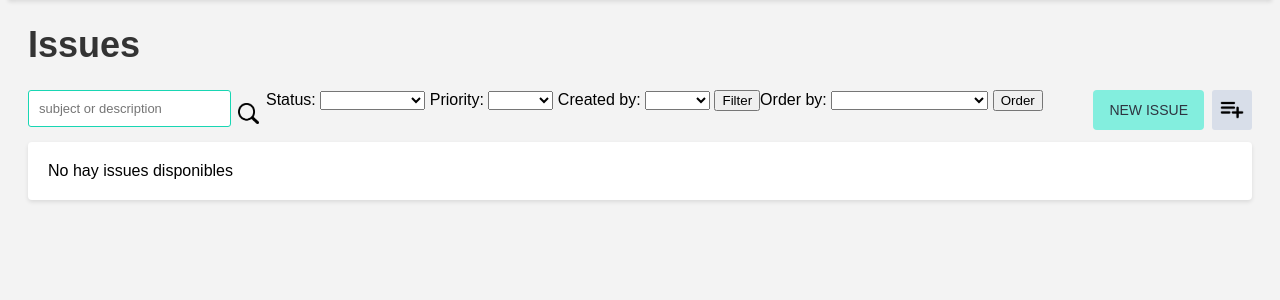
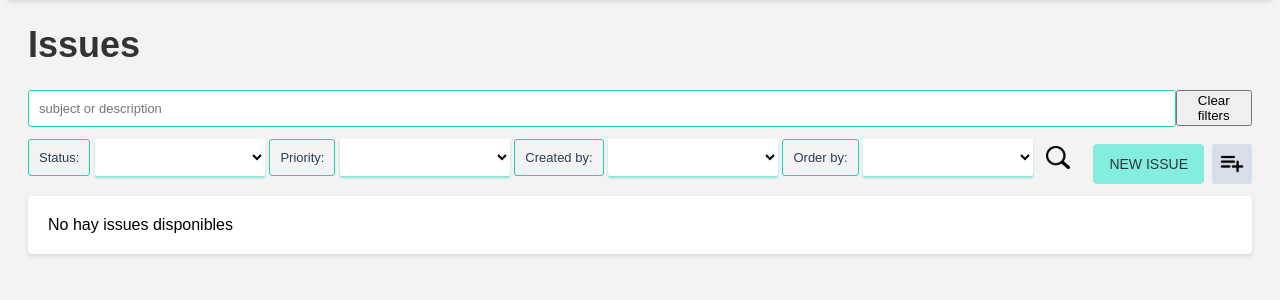
Before and after one commit to ASWPROJECT/BackEnd, a Django app: page / in a window 1280 px wide. Shown: the part 116-416 px from the top of the page. Run offline with Django 4.2, Linux system fonts and the light colour scheme; the visitor is signed in with stand-in values (Sample User, id 1); data comes from the database, SQL or seed files in the repository; data that the repository does not hold is empty.

Commit message:
appearance filters

```diff
--- a/issues/static/issues_styles.css
+++ b/issues/static/issues_styles.css
@@ -190,7 +190,7 @@ nav a:hover {
 
 .search-action-button {
     border: none;
-    padding-bottom: 10px;
+    padding-bottom: 15px;
     width: 40px;
     height: 40px;
     background: url("/static/search.png") no-repeat center center;
@@ -285,3 +285,27 @@ section h1{
     color: #666666;
     margin-left: 1%;
 }
+
+/*Estilo de los select*/
+.select-filters {
+    font-size: 13px;
+    background: #fff;
+    border: none;
+    border-radius: 2px;
+    box-shadow: 0 2px 2px rgba(24, 214, 179, 0.5);
+    height: 37px;
+    line-height: 30px;
+    padding: 0 16px;
+    width: 170px;
+}
+
+.select-filters:focus {
+    outline: none;
+    box-shadow: 0 0 5px #719ECE;
+}
+
+.select-filters:hover {
+    background-color: #ddd;
+    color: #333;
+    cursor: pointer;
+}
--- a/issues/templates/issues.html
+++ b/issues/templates/issues.html
@@ -28,14 +28,11 @@
     <h1>Issues</h1>
     <div class="taskboard-actions">
       <div class="issue-table-options">
-        <form class="search-form" method="GET" action="http://127.0.0.1:8000">
+        <form class="filter-form" method="GET" action="http://127.0.0.1:8000">
           <input class="search-bar" type="text" name="q" placeholder="subject or description" autocomplete="on" value="{{q_s}}">
-          <button type="submit" class="search-action-button"></button>
-        </form>
 
-        <form class="filter-form" method="GET" action="http://127.0.0.1:8000">
-          <label for="status">Status:</label>
-          <select id="status" name="status">
+          <label class="search-bar" for="status">Status:</label>
+          <select class="select-filters" id="status" name="status">
               <option value="" {% if status_s == '' %}selected{% endif %}></option>
               <option value="New" {% if status_s == 'New' %}selected{% endif %}>New</option>
               <option value="In progress" {% if status_s == 'In progress' %}selected{% endif %}>In progress</option>
@@ -46,36 +43,40 @@
               <option value="Postponed" {% if status_s == 'Postponed' %}selected{% endif %}>Postponed</option>
           </select>
 
-          <label for="priority">Priority:</label>
-          <select id="priority" name="priority">
+          <label class="search-bar" for="priority">Priority:</label>
+          <select class="select-filters" id="priority" name="priority">
               <option value="" {% if priority_s == '' %}selected{% endif %}></option>
               <option value="Low" {% if priority_s == 'Low' %}selected{% endif %}>Low</option>
               <option value="Normal" {% if priority_s == 'Normal' %}selected{% endif %}>Normal</option>
               <option value="High" {% if priority_s == 'High' %}selected{% endif %}>High</option>
           </select>
 
-          <label for="creator">Created by:</label>
-          <select id="creator" name="creator">
+          <label class="search-bar" for="creator">Created by:</label>
+          <select class="select-filters" id="creator" name="creator">
             <option value="" {% if creator_s == 'u' %}selected{% endif %}></option>
             {% for user in users %}
             <option value="{{user.username}}" {% if creator_s == user.username %}selected{% endif %}>{{user.username}}</option>
             {% endfor %}
           </select>
 
-          <input type="submit" value="Filter">
-        </form>
-        <form class="ordering-form" method="GET" action="http://127.0.0.1:8000">
-          <label for="order_by">Order by:</label>
-          <select id="order_by" name="order_by">
+          <label class="search-bar" for="order_by">Order by:</label>
+          <select class="select-filters" id="order_by" name="order_by">
               <option value="" {% if order_by_s == '' %}selected{% endif %}></option>
               <option value="Subject" {% if order_by_s == 'Subject' %}selected{% endif %}>Subject ascending</option>
               <option value="-Subject" {% if order_by_s == '-Subject' %}selected{% endif %}>Subject descending</option>
               <option value="Created_at" {% if order_by_s == 'Created_at' %}selected{% endif %}>Created at ascending</option>
               <option value="-Created_at" {% if order_by_s == '-Created_at' %}selected{% endif %}>Created at descending</option>
           </select>
-          <input type="submit" value="Order">
+
+          <button type="submit" class="search-action-button"></button>
+        </form>
+        <form class="filter-form" method="GET" action="http://127.0.0.1:8000">
+          <button type="submit">Clear filters</button>
         </form>
       </div>
+      <br>
+      <br>
+      <br>
       <div class="new-issue">
         <button class="new-issue-btn" onclick="window.location.href='/newIssues/'">NEW ISSUE</button>
         <button class="bulk-insert-btn" onclick="window.location.href='/bulk_insert/'"></button>
```
